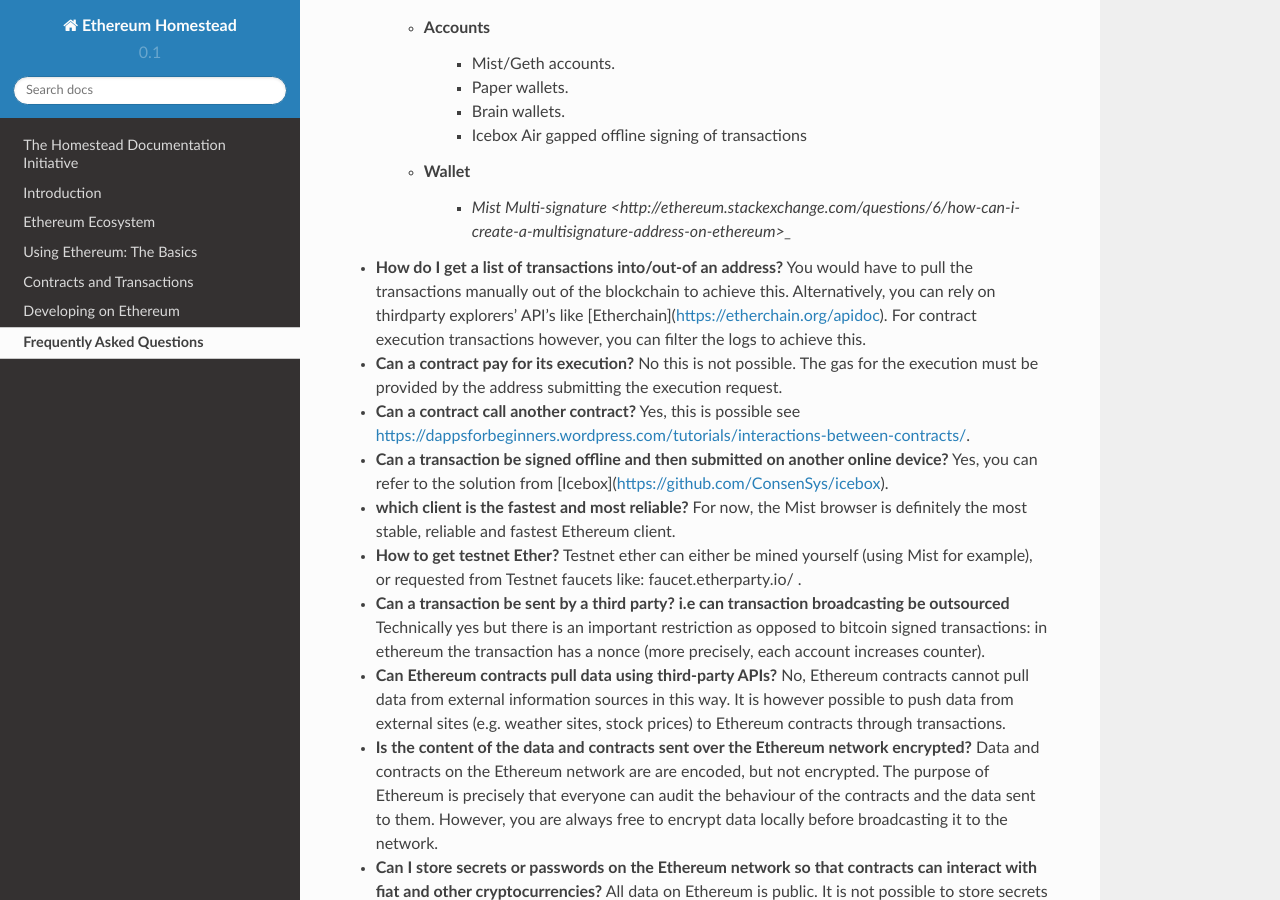
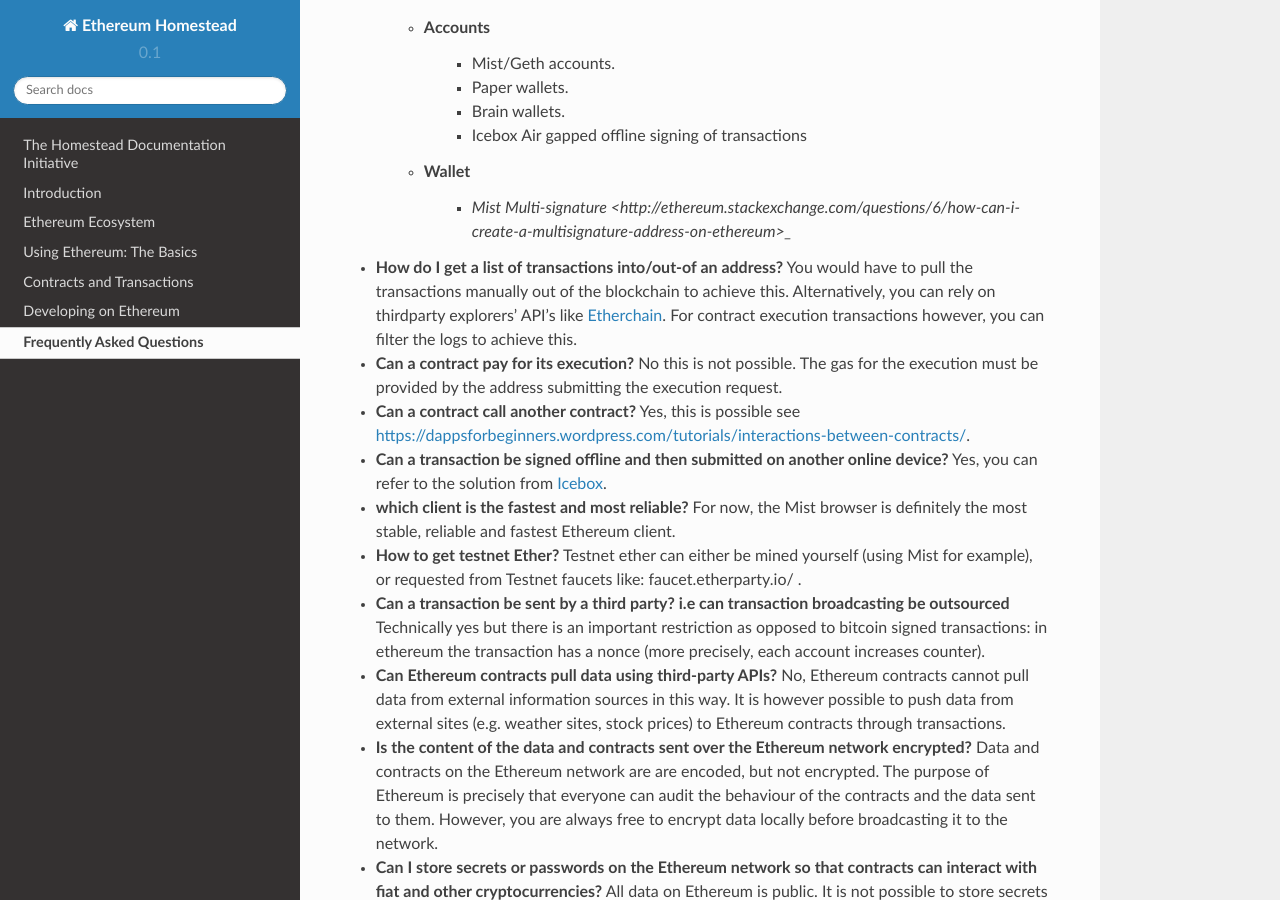
Before and after one commit to ethereum/homestead-guide, a Sphinx documentation site: the page built from source/frequently-asked-questions/frequently-asked-questions.rst, in a window 1280 px wide and 900 px high, scrolled down 1596 px. Built offline with Sphinx 7.4.7 and the Read the Docs theme 2.0.0, drawn with Linux system fonts in a browser that asks for light colours; some of the changed text lies outside the part shown.

Commit message:
Update frequently-asked-questions.rst

```diff
--- a/source/frequently-asked-questions/frequently-asked-questions.rst
+++ b/source/frequently-asked-questions/frequently-asked-questions.rst
@@ -45,13 +45,13 @@
     * Wallet
         * `Mist Multi\-signature <http://ethereum.stackexchange.com/questions/6/how-can-i-create-a-multisignature-address-on-ethereum>_`
 
-* **How do I get a list of transactions into/out-of an address?** You would have to pull the transactions manually out of the blockchain to achieve this. Alternatively, you can rely on thirdparty explorers' API's like [Etherchain](https://etherchain.org/apidoc). For contract execution transactions however, you can filter the logs to achieve this.
+* **How do I get a list of transactions into/out-of an address?** You would have to pull the transactions manually out of the blockchain to achieve this. Alternatively, you can rely on thirdparty explorers' API's like `Etherchain <https://etherchain.org/apidoc>`_. For contract execution transactions however, you can filter the logs to achieve this.
 
 * **Can a contract pay for its execution?** No this is not possible. The gas for the execution must be provided by the address submitting the execution request.
 
 * **Can a contract call another contract?** Yes, this is possible see https://dappsforbeginners.wordpress.com/tutorials/interactions-between-contracts/.
 
-* **Can a transaction be signed offline and then submitted on another online device?** Yes, you can refer to the solution from [Icebox](https://github.com/ConsenSys/icebox).
+* **Can a transaction be signed offline and then submitted on another online device?** Yes, you can refer to the solution from `Icebox <https://github.com/ConsenSys/icebox>`_.
 
 * **which client is the fastest and most reliable?** For now, the Mist browser is definitely the most stable, reliable and fastest Ethereum client.
 
```
Also changed, not shown: other parts of source/frequently-asked-questions/frequently-asked-questions.rst (+1 -1 lines).
